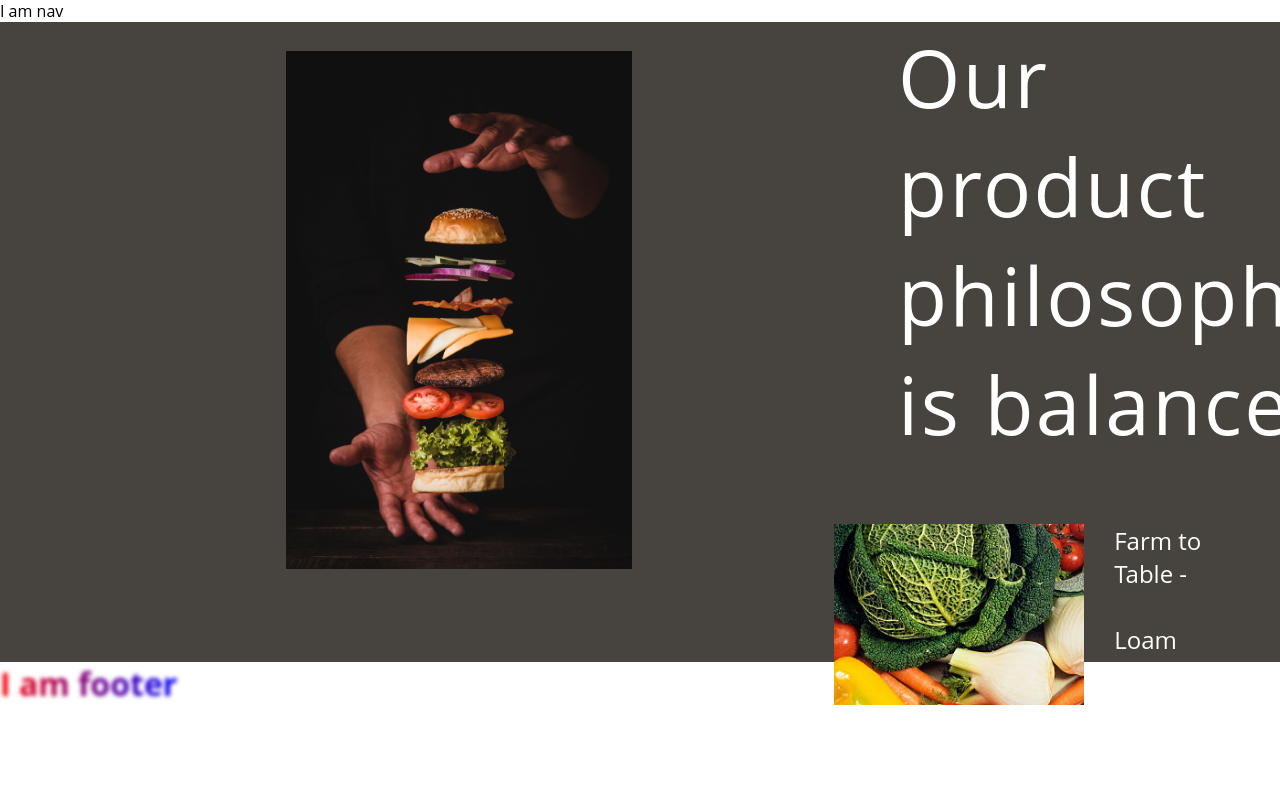
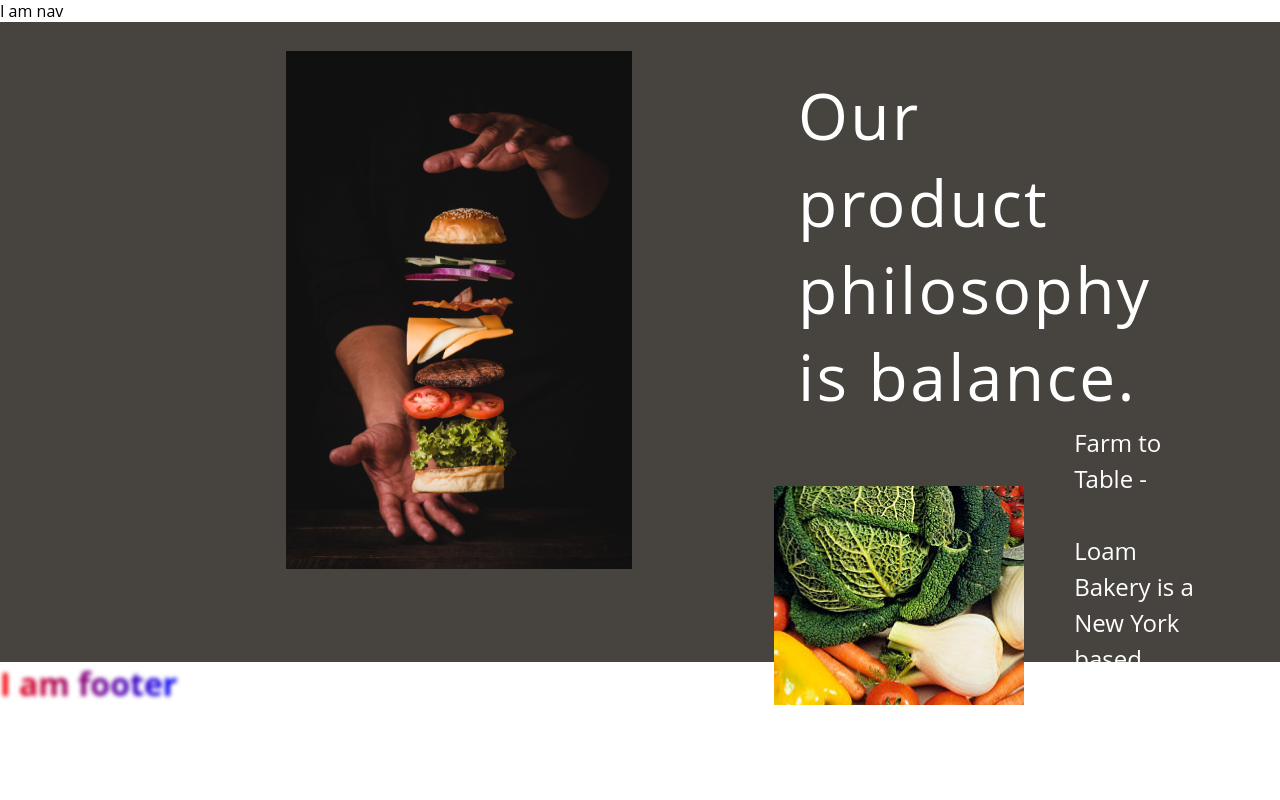
Before and after one commit to RuslanTissen/Burger-Land-portfolio-1-, a plain HTML site: page index.html in a window 1280 px wide. Drawn offline with Linux system fonts and the light colour scheme; files whose address does not match are found by name.

Commit message:
28.12.2022 N1

```diff
--- a/css/style.css
+++ b/css/style.css
@@ -20,15 +20,15 @@ body {
 /* ------------MAIN----------------- */
 
 .main {
-	width: 100vw;
+	max-width: 2500px;
 	height: 80vh;
-	background-color: rgb(71, 67, 62);
 	display: grid;
 	gap: 1rem;
 	grid-template-columns: repeat(auto-fit, minmax(300px, 1fr));
 	grid-template-areas:
 		"img title"
 		"img minBox";
+	background-color: rgb(71, 67, 62);
 }
 .main__image {
 	height: inherit;
@@ -50,48 +50,66 @@ body {
 	object-fit: cover;
 }
 .main__title {
+
 	grid-area: title;
 	display: flex;
 	align-items: center;
-	padding-left:  250px;
-	padding-right: 100px;
+	padding: 50px 100px 0px 250px;
 }
 .main__title p {
 	color: white;
 	font-size: 5rem;
 	letter-spacing: 0.15rem;
 }
+@media (max-width: 1800px) {
+	.main__title {
+		padding: 50px 100px 0px 150px;
+	}
+	.main__title p{
+		font-size: 4rem;
+	}
+}
+
 .main__small {
 	grid-area: minBox;
 	display: flex;
 	align-items: center;
 	justify-content: center;
 }
-.main__small-box{
+.main__small-box {
 	height: 100%;
 	display: flex;
 	padding: 50px 100px 0px 250px;
 }
+@media (max-width: 1800px) {
+	.main__small-box {
+		padding: 50px 100px 0px 150px;
+	}
+}
+
 .main__small-img {
 	width: 100%;
 	height: 100%;
 	display: flex;
-	justify-content: end;
-	padding-right: 30px;
+	justify-content: start;
+	padding-right: 50px;
 }
 .main__small-img img {
-	max-width:250px;
+	max-width: 250px;
 	min-width: 150px;
 	height: 80%;
 	object-fit: cover;
+	box-sizing: border-box;
 }
 .main__small-text {
 	display: flex;
-	align-items: flex-start;
+	align-items: center;
+	height: 80%;
 }
-.main__small-text-box{
+.main__small-text-box {
 	color: white;
 	font-size: 1.5rem;
+	line-height: 1.5;
 }
 /* --------FOOTER----------- */
 
```
